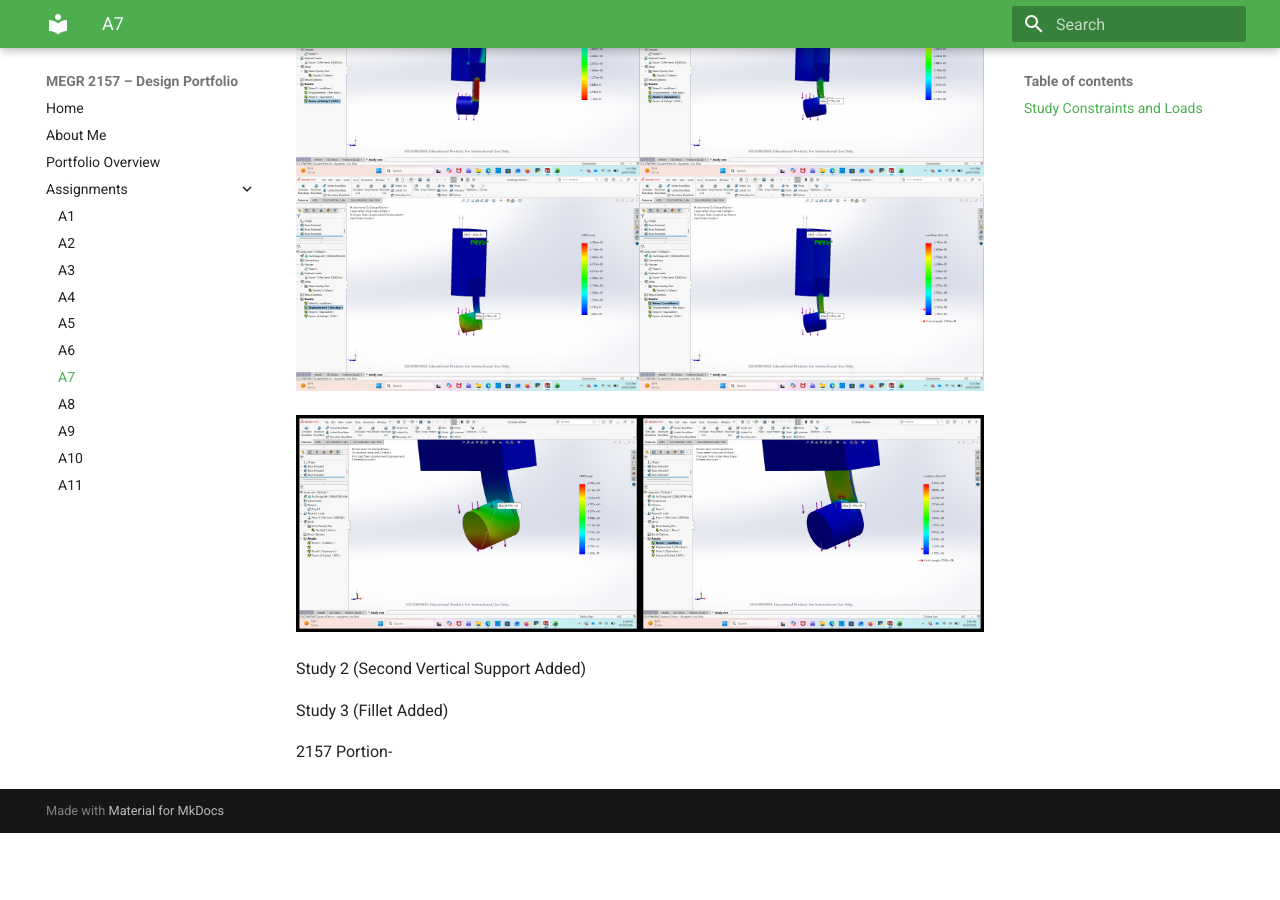
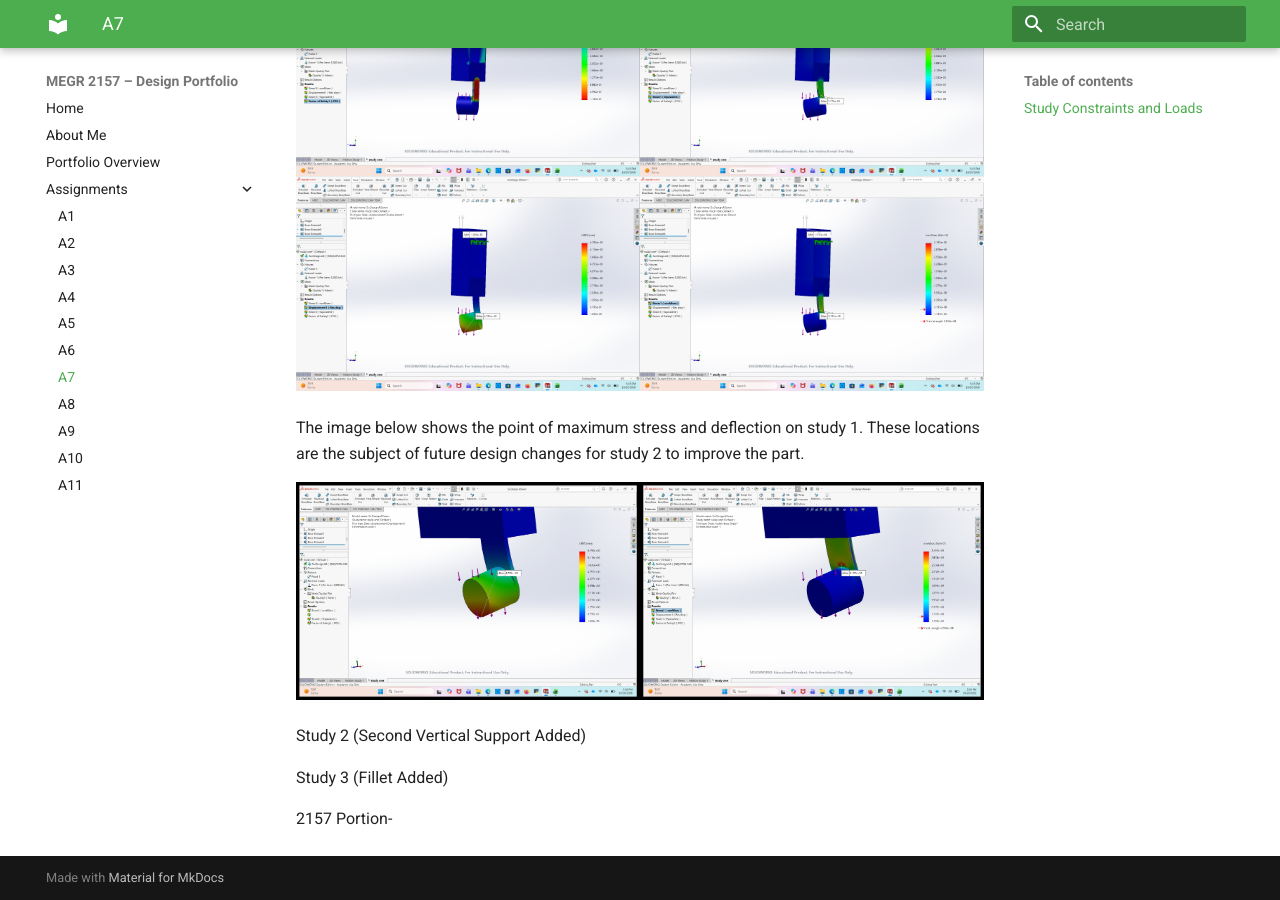
Before and after one commit to Taylor-Rockefeller-Portfolio/megr2157-portfolio, an MkDocs documentation site: the page built from docs/assignments/A07/index.md, in a window 1280 px wide and 900 px high, scrolled down 2362 px. Built offline with MkDocs 1.6.1 and Material for MkDocs 9.7.7, drawn with Linux system fonts in a browser that asks for light colours; before the commit the page ends 3195 px from its top, so only the background shows below that.

Commit message:
Enhance index.md with study 1 analysis
Added explanation for maximum stress and deflection in study 1.

```diff
--- a/docs/assignments/A07/index.md
+++ b/docs/assignments/A07/index.md
@@ -21,6 +21,8 @@ Study 1 (Original Design Testing)
 ![](combined-image(5).jpg)
 
 
+The image below shows the point of maximum stress and deflection on study 1. These locations are the subject of future design changes for study 2 to improve the part.
+
 ![](combined-image(7).jpg)
 
 Study 2 (Second Vertical Support Added)
```
